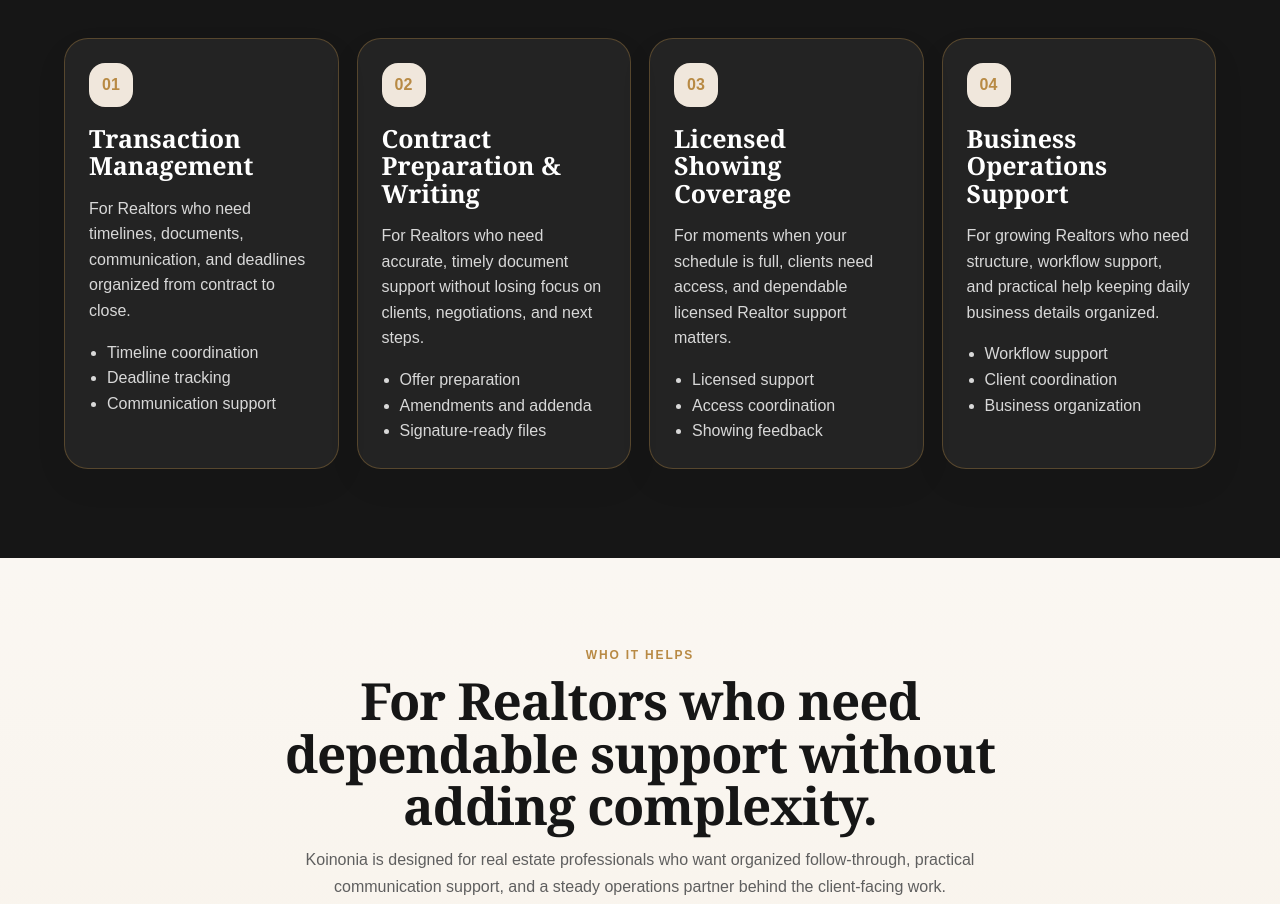
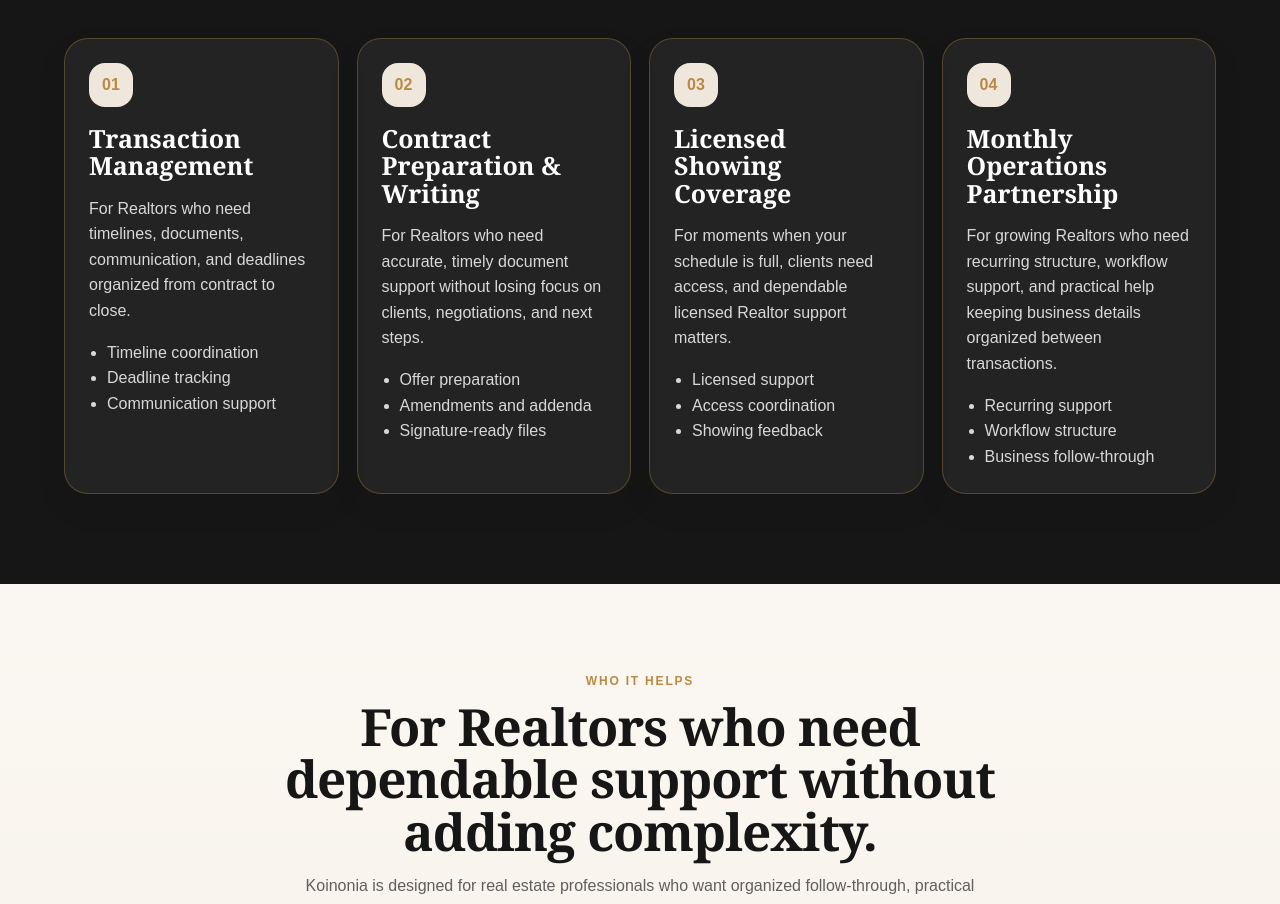
Before and after one commit to KoinoniaTransactions/Reynalds-OS, a Next.js app in the folder apps/web/: page /koinonia in a window 1280 px wide. Shown: the part 1803-2707 px from the top of the page. Built offline with nearby package versions, Linux system fonts and the light colour scheme.

Commit message:
Align Koinonia home services with monthly support

```diff
--- a/apps/web/content/home.ts
+++ b/apps/web/content/home.ts
@@ -61,10 +61,10 @@ export const homeContent = {
       items: ["Licensed support", "Access coordination", "Showing feedback"]
     },
     {
-      title: "Business Operations Support",
+      title: "Monthly Operations Partnership",
       body:
-        "For growing Realtors who need structure, workflow support, and practical help keeping daily business details organized.",
-      items: ["Workflow support", "Client coordination", "Business organization"]
+        "For growing Realtors who need recurring structure, workflow support, and practical help keeping business details organized between transactions.",
+      items: ["Recurring support", "Workflow structure", "Business follow-through"]
     }
   ],
 
```
